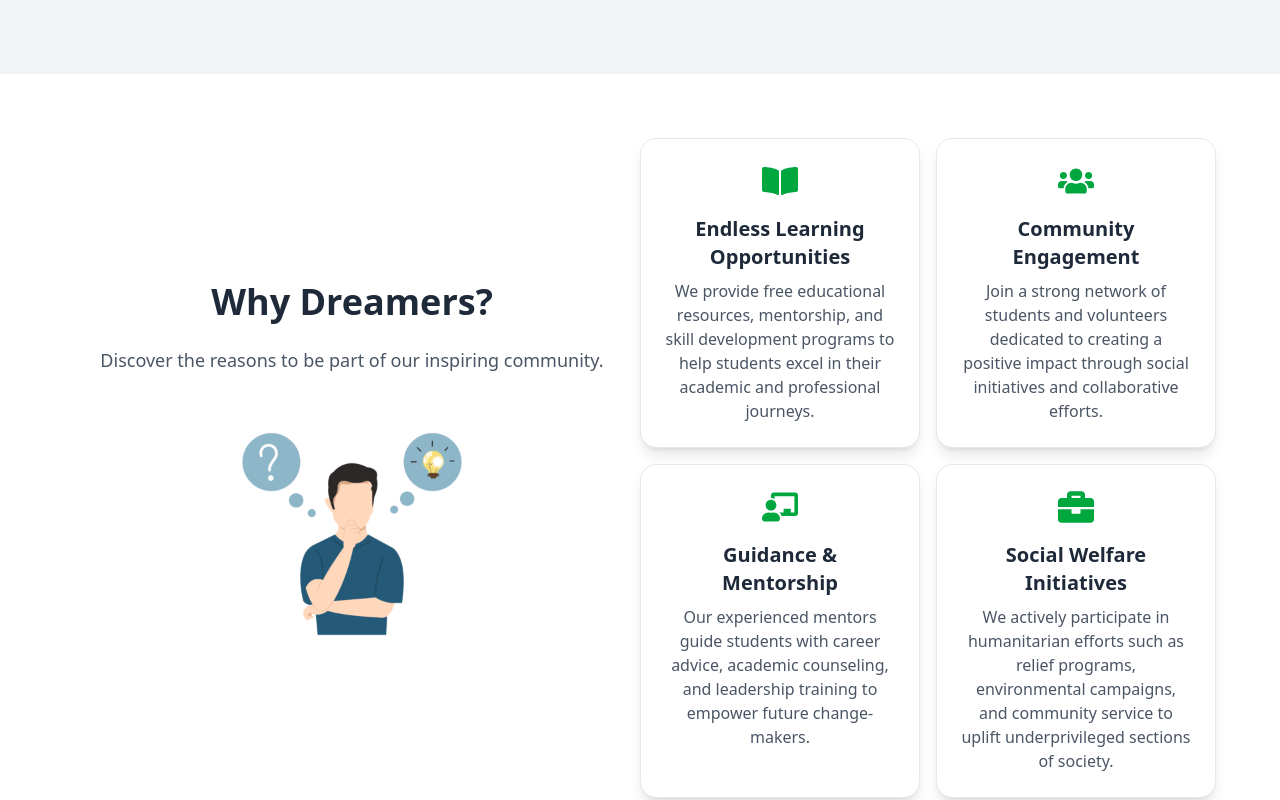
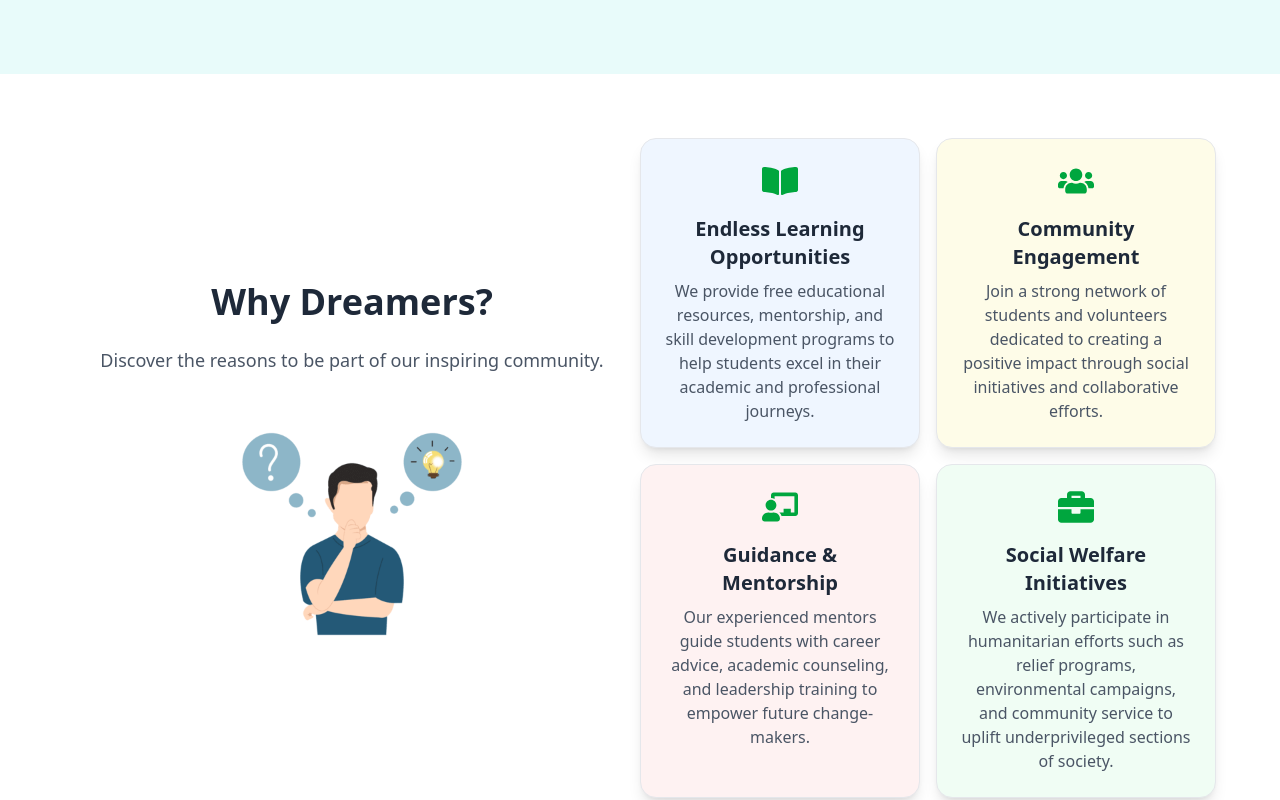
Before and after one commit to Alamgir2-2/The-Dreamers, a React (Vite) app: page / in a window 1280 px wide. Shown: the part 2400-3200 px from the top of the page. Built offline with nearby package versions, Linux system fonts and the light colour scheme.

Commit message:
color Updated

```diff
--- a/src/Components/Home/ImageGellary.jsx
+++ b/src/Components/Home/ImageGellary.jsx
@@ -14,7 +14,7 @@ const images = [
 
 const ImageGallery = () => {
   return (
-    <section className="flex flex-col-reverse md:flex-row items-center justify-between min-h-screen px-20 py-16 bg-gray-100">
+    <section style={{ backgroundColor: '#e8fbfa' }} className="flex flex-col-reverse md:flex-row items-center justify-between min-h-screen px-20 py-16 ">
       {/* Left Side - Image Cards */}
       <div className="grid grid-cols-2 sm:grid-cols-2 md:grid-cols-3 gap-6 w-full md:w-2/3">
         {images.map((src, index) => (
--- a/src/Components/Home/WhyDreamers.jsx
+++ b/src/Components/Home/WhyDreamers.jsx
@@ -74,18 +74,46 @@ const WhyDreamers = () => {
             </div>
 
             {/* Cards Section */}
-            <div className="md:w-1/2 grid grid-cols-1 sm:grid-cols-2 md:grid-cols-2 gap-6 md:gap-4">
+            {/* <div className="md:w-1/2 grid grid-cols-1 sm:grid-cols-2 md:grid-cols-2 gap-6 md:gap-4">
                 {cards.map((card, index) => (
                     <div
                         key={index}
-                        className="p-6 bg-white shadow-lg rounded-2xl hover:shadow-2xl transition-all transform hover:-translate-y-2 flex flex-col items-center text-center border border-gray-200"
+                        className="p-6 bg-green-50 shadow-lg rounded-2xl hover:shadow-2xl transition-all transform hover:-translate-y-2 flex flex-col items-center text-center border border-gray-200"
                     >
                         {card.icon}
                         <h3 className="text-xl font-semibold text-gray-800 mb-2">{card.title}</h3>
                         <p className="text-gray-600">{card.description}</p>
                     </div>
                 ))}
+            </div> */}
+
+
+            {/* Cards Section */}
+            <div className="md:w-1/2 grid grid-cols-1 sm:grid-cols-2 md:grid-cols-2 gap-6 md:gap-4">
+                {cards.map((card, index) => {
+                    const colors = [
+                        "bg-blue-50",
+                        "bg-yellow-50",
+                        "bg-red-50",
+                        "bg-green-50",
+                        "bg-purple-50",
+                        "bg-pink-50"
+                    ]; // Add more colors if needed
+                    const bgColor = colors[index % colors.length]; // Cycle through colors
+
+                    return (
+                        <div
+                            key={index}
+                            className={`p-6 ${bgColor} shadow-lg rounded-2xl hover:shadow-2xl transition-all transform hover:-translate-y-2 flex flex-col items-center text-center border border-gray-200`}
+                        >
+                            {card.icon}
+                            <h3 className="text-xl font-semibold text-gray-800 mb-2">{card.title}</h3>
+                            <p className="text-gray-600">{card.description}</p>
+                        </div>
+                    );
+                })}
             </div>
+
         </section>
     );
 }
--- a/src/Components/Layout/Branches/BranchPage.jsx
+++ b/src/Components/Layout/Branches/BranchPage.jsx
@@ -104,6 +104,8 @@ const branchData = {
         members: [
             { name: "Asif Khan", age: 22, institution: "City College, Jashore", bloodGroup: "B+", image: "/images/member1.jpg", profession: "Student" },
             { name: "Ismail Hossain", age: 24, institution: "Shohidul Islam Degree College", bloodGroup: "B+", image: "/images/member2.jpg", profession: "Teacher" },
+            { name: "Ismail Hossain", age: 24, institution: "Shohidul Islam Degree College", bloodGroup: "B+", image: "/images/member2.jpg", profession: "Teacher" },
+            { name: "Ismail Hossain", age: 24, institution: "Shohidul Islam Degree College", bloodGroup: "B+", image: "/images/member2.jpg", profession: "Teacher" },
         ],
         activities: [
             { title: "Food Distribution", description: "Distributed food among 200+ people.", image: "/images/food.jpg" },
@@ -135,10 +137,10 @@ const branchData = {
 const Sidebar = ({ setActiveSection }) => {
     return (
         <div className="w-full md:w-1/4 bg-white p-4 rounded-lg shadow-md border border-green-300">
-            <button onClick={() => setActiveSection("activities")} className="w-full mb-2 p-3 bg-green-600 text-white rounded-lg hover:bg-green-700">Activities</button>
-            <button onClick={() => setActiveSection("president")} className="w-full mb-2 p-3 bg-green-600 text-white rounded-lg hover:bg-green-700">President</button>
-            <button onClick={() => setActiveSection("members")} className="w-full mb-2 p-3 bg-green-600 text-white rounded-lg hover:bg-green-700">Members</button>
-            <button onClick={() => setActiveSection("branchDetails")} className="w-full mb-2 p-3 bg-green-600 text-white rounded-lg hover:bg-green-700">Branch Details</button>
+            <button onClick={() => setActiveSection("activities")} className="w-full mb-2 p-3 bg-[#078d83] text-white rounded-lg hover:bg-[#085a54]">Activities</button>
+            <button onClick={() => setActiveSection("president")} className="w-full mb-2 p-3 bg-[#078d83] text-white rounded-lg hover:bg-[#085a54]">President</button>
+            <button onClick={() => setActiveSection("members")} className="w-full mb-2 p-3 bg-[#078d83] text-white rounded-lg hover:bg-[#085a54]">Members</button>
+            <button onClick={() => setActiveSection("branchDetails")} className="w-full mb-2 p-3 bg-[#078d83] text-white rounded-lg hover:bg-[#085a54]">Branch Details</button>
         </div>
     );
 };
@@ -167,14 +169,14 @@ const MainContent = ({ branch, activeSection }) => {
             )}
 
             {activeSection === "president" && (
-                <div className="flex flex-col md:flex-row items-center bg-gray-50 p-4 shadow-md rounded-lg">
-                    <img src={branch.president.image} alt={branch.president.name} className="w-24 items-center md:w-32 h-24 md:h-32 object-cover rounded-full border-4 border-green-500" />
+                <div className="flex flex-col md:flex-col items-center bg-gray-50 p-4 shadow-lg rounded-lg">
+                    <img src={branch.president.image} alt={branch.president.name} className="w-24 h-24 items-center md:w-32 md:h-32 rounded-full border-4 border-green-500" />
                     <div className="ml-0 p-4 md:ml-4 ">
-                        <h2 className="text-xl md:text-2xl font-bold text-green-700 mb-2">{branch.president.name}</h2>
-                        <p className="text-gray-600"><span className="font-bold">Profession: </span>{branch.president.profession}</p>
+                        <h2 className="text-xl md:text-2xl font-bold text-green-700 mb-5 text-center">{branch.president.name}</h2>
+                        <p className="text-gray-600 mt-10"><span className="font-bold">Profession: </span>{branch.president.profession}</p>
                         <p className="text-gray-600"><span className="font-bold">Education: </span> {branch.president.education}</p>
                         <p className="italic text-gray-700"><span className="font-bold">Quotes </span>"{branch.president.quote}"</p>
-                        <p className="text-gray-600"><span className="font-bold">Mission: </span> {branch.president.mission}</p>
+                        <p className="text-gray-600 mt-8"><span className="font-bold">Mission: </span> {branch.president.mission}</p>
                     </div>
                 </div>
             )}
@@ -188,7 +190,7 @@ const MainContent = ({ branch, activeSection }) => {
                         value={searchTerm}
                         onChange={(e) => setSearchTerm(e.target.value)}
                     />
-                    <div className="grid grid-cols-1 sm:grid-cols-2 gap-4">
+                    <div className="grid grid-cols-1 md:grid-cols-2 gap-4">
                         {filteredMembers.map((member, index) => (
                             <div key={index} className="flex items-center bg-gray-50 p-4 shadow-md rounded-lg">
                                 <img src={member.image} alt={member.name} className="w-16 md:w-20 h-16 md:h-20 object-cover rounded-full border-2 border-green-500" />
@@ -226,7 +228,7 @@ const BranchPage = () => {
 
     return (
         <div className="max-w-6xl mx-auto p-4 md:p-6">
-            <div className="bg-green-600 text-white p-5 rounded-lg text-center mb-6">
+            <div style={{ backgroundColor: '#078d83' }} className="bg-green-600 text-white p-5 rounded-lg text-center mb-6">
                 <h1 className="text-2xl md:text-4xl font-bold">{branch.name}</h1>
                 {/* <p className="text-lg">Location: {branch.location}</p> */}
             </div>
```
